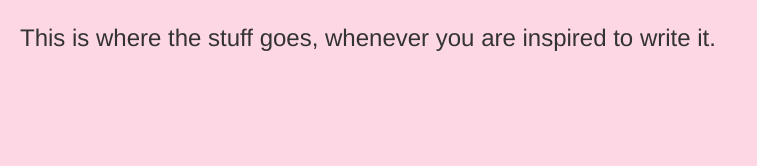
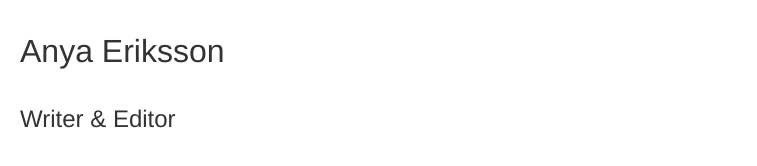
Before and after one commit to anyae/anya.work, a plain HTML site: page index.html in a window 1280 px wide. Shown: the whole page, without its empty margins (0-757 px from the left). Drawn offline with Linux system fonts and the light colour scheme.

Commit message:
title change

```diff
--- a/index.html
+++ b/index.html
@@ -6,15 +6,17 @@
     <meta name="viewport" content="width=device-width; initial-scale=1.0">
     <title>Anya works</title>
     <style type="text/css">
-      body { background: #FDD7E4; color: #333; font: 16px/1.5 helvetica neue; margin: 20px; }
-      h1 { font-weight: 300; }
+      body { background: #FFF; color: #333; margin: 20px; }
+      h1 { font-weight: 300; font: 32px/1.5 helvetica neue; }
+      h2 { font-weight: 300; font: 24px/1.5 helvetica neue; }
     </style>
   </head>
 
   <body>
 
     <section id="container">
-      <h1>This is where the stuff goes, whenever you are inspired to write it.</h1>
+      <h1>Anya Eriksson</h1>
+      <h2>Writer & Editor</h2>
     </section>
 
   </body>
```
